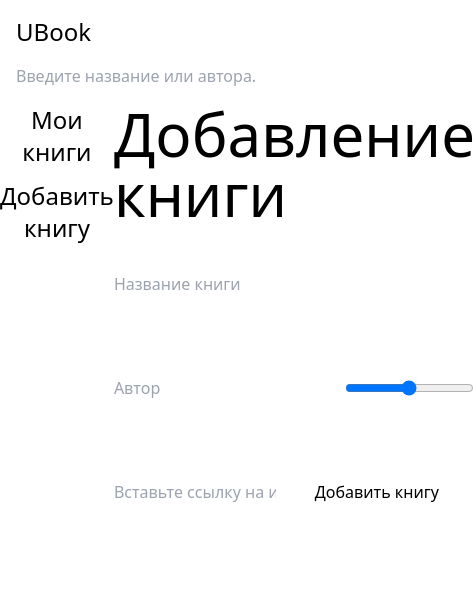
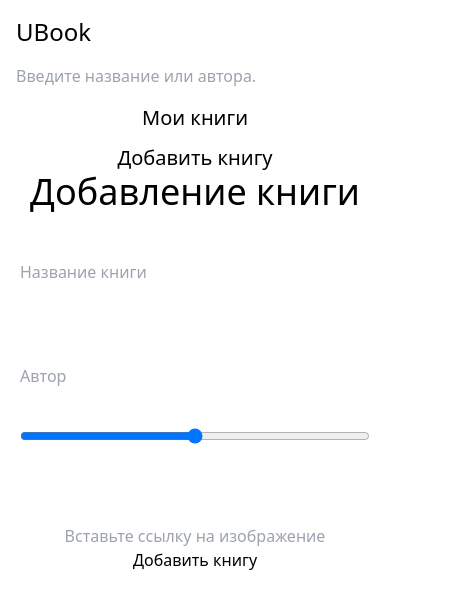
Before and after one commit to AndrewGanzha/Ubook, a website built with Vite: page index.html in a window 390 px wide. Both pictures are taken after a click on the button "Добавить книгу". Shown: the whole page, 475 px wide, since content can reach past the window. Built offline with nearby package versions, Linux system fonts and the light colour scheme; data requests are answered from the project's data file; a web font is replaced by a local one.

Commit message:
Add some adaptive rules

```diff
--- a/index.html
+++ b/index.html
@@ -6,7 +6,7 @@
   <meta name="viewport" content="width=device-width, initial-scale=1.0">
   <link href="https://fonts.cdnfonts.com/css/vremena-grotesk" rel="stylesheet">
   <link rel="stylesheet" href="src/style.css">
-  <title>Document</title>
+  <title>UBook</title>
 </head>
 <body>
   <div class="mx-auto max-w-screen-xl">
@@ -14,17 +14,17 @@
       <h3 class="text-2xl w-1/4">UBook</h3>
       <input type="text" class="text-base p-0 w-60 md:px-5 md:w-3/4 md:text-2xl elastic-search" placeholder="Введите название или автора...">
     </header>
-    <main class="flex">
-      <aside class="flex flex-col w-2/6 aside-buttons gap-3 text-2xl">
+    <main class="flex-col md:flex-row flex">
+      <aside class="text-xl flex flex-col md:w-2/6 aside-buttons gap-3 sm:text-2xl">
         <button class="mainMenu">Мои книги</button>
         <button class="addMenu">Добавить книгу</button>
         <!-- <button class="genreList">Жанры</button>
         <button class="authorList">Авторы</button>
         <button class="ratingList">Оценки</button> -->
       </aside>
-      <section class="w-5/6 flex flex-col gap-7">
+      <section class="md:w-5/6 flex flex-col gap-7">
         <div class="menu-content flex justify-between menu-sections">
-          <h2 class="text-6xl">Мои книги</h2>
+          <h2 class="text-4xl md:text-6xl mx-auto md:mx-0">Мои книги</h2>
           <!-- <div class="content-menu_btns gap-7 flex text-2xl">
             <button>По рейтингу</button>
             <button>По дате</button>
@@ -32,9 +32,9 @@
           </div> -->
         </div>
         <div class="menu-addBook flex justify-between flex-col gap-12 menu-sections hide">
-          <h2 class="text-6xl">Добавление книги</h2>
-          <form class="flex flex-col gap-20" id="addBookBtn">
-            <div class="flex justify-between">
+          <h2 class="text-4xl mx-auto md:mx-0 md:text-6xl">Добавление книги</h2>
+          <form class="mx-5 flex flex-col gap-20 md::mx-0" id="addBookBtn">
+            <div class="flex justify-between md:mx-0">
               <div><input type="text" placeholder="Название книги" name="book" required></div>
               <!-- <div>
                 <select name="genre">
@@ -43,13 +43,13 @@
               <button>Добавить жанр</button>
               </div> -->
             </div>
-            <div class="flex justify-between">
+            <div class="flex flex-col gap-10 justify-between md:flex-row md:mx-0 md:gap-0">
               <input type="text" placeholder="Автор" required name="author">
               <input type="range" min="1" max="5" name="score">
             </div>
-            <div class="flex justify-between">
-              <input class="w-2/4" type="text" required name="cover" placeholder="Вставьте ссылку на изображение">
-              <button type="submit" class="ml-auto b">Добавить книгу</button>
+            <div class="flex-col items-center flex md:justify-between md:mx-0 md:flex-row md:items-start">
+              <input class="w-full text-center md:text-left md:w-2/4" type="text" required name="cover" placeholder="Вставьте ссылку на изображение">
+              <button type="submit" class="md:ml-auto">Добавить книгу</button>
             </div>
           </form>
         </div>
@@ -77,7 +77,7 @@
           <button>Избранное</button>
         </div>
         </div> -->
-        <ul class="library-list flex gap-5 flex-wrap elastic-list">
+        <ul class="mx-16 sm:mx-20 library-list flex flex-wrap elastic-list md:mx-0 sm:gap-5">
         </ul>
       </section>
     </main>
```
